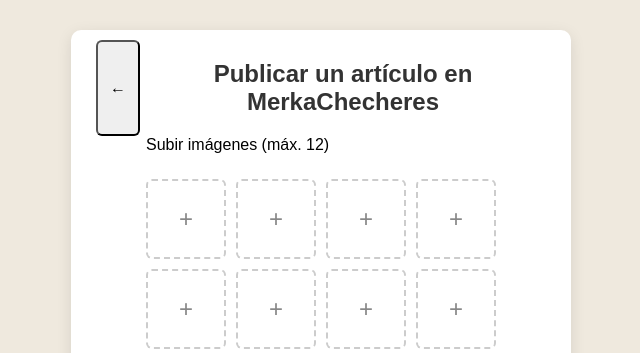
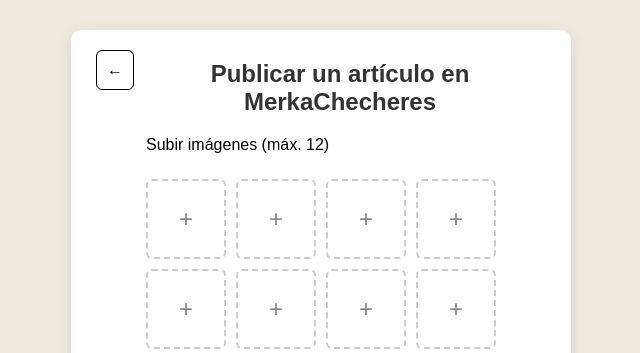
Before and after one commit to DarkXz7/MerkaChecheres-2, a Django app: page /publicar/ in a window 1280 px wide. Shown: the part 100-453 px from the top of the page, without its empty margins (319-959 px from the left). Run offline with Django 5.2, Linux system fonts and the light colour scheme.

Commit message:
formulario de publicar editado

```diff
--- a/merkachecheres/static/css/styleArticulo.css
+++ b/merkachecheres/static/css/styleArticulo.css
@@ -206,9 +206,24 @@ body {
   cursor: pointer;
   transition: transform 0.3s, box-shadow 0.3s;
 }
-.back-button-container{
+
+.back-button-container {
   display: flex;
 }
+
+.back-button {
+  margin-top: 10px;
+  background-color: transparent;
+  padding: 5px 10px;
+  border: solid 1px #000;
+  width: 50px;
+  height: 40px;
+  display: flex;
+  align-items: center;
+  justify-content: center;
+}
+
+
 #message-container {
   margin-top: 20px;
 }
--- a/merkachecheres/static/css/styleguide.css
+++ b/merkachecheres/static/css/styleguide.css
@@ -91,7 +91,7 @@
     cursor: pointer;
     transition: transform 0.3s, box-shadow 0.3s;
 }
-.LOGIN:hover,.buttons:hover,.botonEditarPerfil:hover,.botonComprar:hover,.carritoText:hover,.btn-ver-producto:hover,.vender-button:hover,.olvidoButton:hover,.user-slider-button:hover,.butttons-secondary:hover,.btn-facebook:hover,.btn-google:hover,.button_text_wrapper:hover,.btn-register:hover,.dropdown:hover,.div:hover, .dropbtn:hover, #checkout:hover, #clear-cart:hover, .close-btn:hover{
+.LOGIN:hover,.buttons:hover,.botonEditarPerfil:hover,.botonComprar:hover,.carritoText:hover,.btn-ver-producto:hover,.vender-button:hover,.olvidoButton:hover,.user-slider-button:hover,.butttons-secondary:hover,.btn-facebook:hover,.btn-google:hover,.button_text_wrapper:hover,.btn-register:hover,.dropdown:hover,.div:hover, .dropbtn:hover, #checkout:hover, #clear-cart:hover, .close-btn:hover,.back-button:hover{
     box-shadow: 0 8px 15px rgba(0, 0, 0, 0.3);
     transform: scale(1.05);
     cursor: pointer;
```
Also changed, not shown: db.sqlite3.
